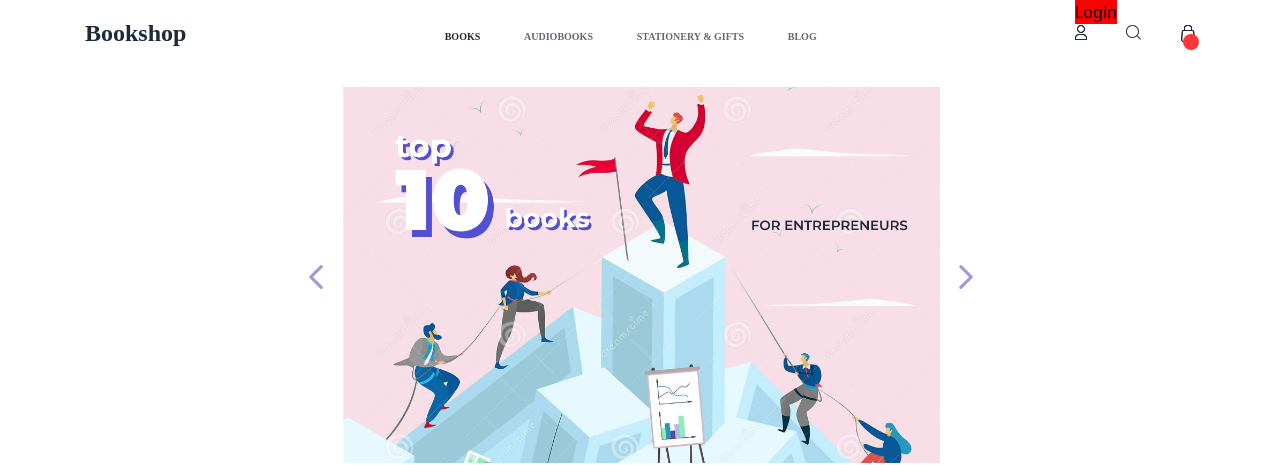
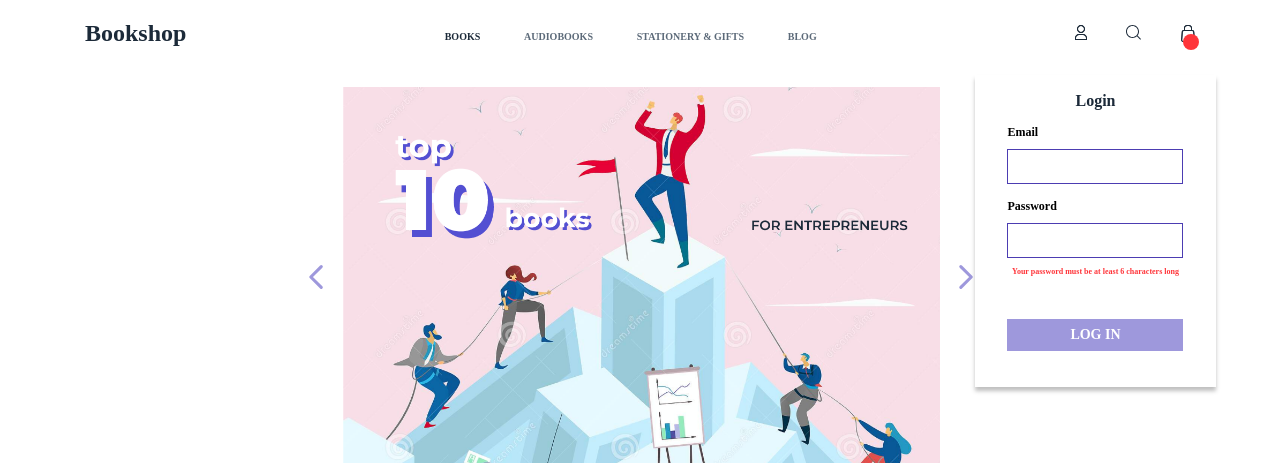
Before and after one commit to MishaShapiro/new-bookshop, a Next.js app: page / in a window 1280 px wide. Shown: the top 465 px of the page. Built offline with nearby package versions, Linux system fonts and the light colour scheme; no server answers; a web font is replaced by a local one.

Commit message:
Add login

```diff
--- a/components/Header.module.css
+++ b/components/Header.module.css
@@ -112,12 +112,90 @@
     pointer-events: none;
 }
 
-.icon_user {
+#icon_user {
     position: relative;
 }
 
 .loginWindow {
     position: absolute;
-    top: 0px;
-    background-color: red;
+    top: 50px;
+    left: -100px;
+    background: #FFF;
+    width: 241px;
+    height: 312px;
+    box-shadow: 0px 4px 4px 0px rgba(0, 0, 0, 0.25);
+
+    display: flex;
+    flex-direction: column;
+    align-items: center;
+
+    padding: 17px 0px 36px;
 }
+
+.loginHeading {
+    color: var(--text-black, #1C2A39);
+    font-family: Montserrat;
+    font-size: 16px;
+    font-style: normal;
+    font-weight: 700;
+    line-height: normal;
+}
+
+.loginText {
+    width: 176px;
+    color: #000;
+
+    font-family: Montserrat;
+    font-size: 12px;
+    font-style: normal;
+    font-weight: 700;
+    line-height: normal;
+    text-transform: capitalize;
+    margin-top: 15px;
+}
+
+.loginInput {
+    border: 1px solid #4C3DB2;
+    width: 176px;
+    height: 35px;
+
+    color: #4C3DB2;
+
+    font-family: Montserrat;
+    font-size: 12px;
+    font-style: normal;
+    font-weight: 700;
+    line-height: normal;
+    text-transform: lowercase;
+
+    margin-top: 9px;
+    padding: 10px 9px;
+}
+
+.errMess {
+    position: absolute;
+    top: 192px;
+
+    color: #FF353A;
+
+    font-family: Montserrat;
+    font-size: 8px;
+    font-style: normal;
+    font-weight: 700;
+    line-height: normal;
+}
+
+.loginBtn {
+    margin-top: 61px;
+    width: 176px;
+    height: 32px;
+    background: #9E98DC;
+    color: #FFF;
+
+    font-family: Montserrat;
+    font-size: 14px;
+    font-style: normal;
+    font-weight: 700;
+    line-height: normal;
+    text-transform: uppercase;
+}
--- a/components/Header.tsx
+++ b/components/Header.tsx
@@ -1,10 +1,14 @@
 import Link from "next/link"
 import styles from "./Header.module.css"
 import { useRouter } from "next/router"
+import { useState } from "react"
 
 function Header() {
 
     const pathname = useRouter().pathname
+
+    const [email, setEmail] = useState("")
+    const [pass, setPass] = useState("")
 
     console.log(pathname)
     return (
@@ -30,12 +34,18 @@ function Header() {
                     </ul>
                 </nav>
                 <div className={styles.container__icons}>
-                    <div  id={styles.icon_user} className={styles.icons}>
+                    <div id={styles.icon_user} className={styles.icons}>
                         <Link href={"/user"}>
                             <img src="/svg/user.svg" alt="user.svg" />
                         </Link>
                         <div className={styles.loginWindow}>
-                            Login
+                            <h3 className={styles.loginHeading}>Login</h3>
+                            <p className={styles.loginText}>Email</p>
+                            <input value={email} onChange={(e) => {setEmail(e.target.value)}} className={styles.loginInput} type="text" />
+                            <p className={styles.loginText}>Password</p>
+                            <input value={pass} onChange={(e) => {setPass(e.target.value)}} className={styles.loginInput} type="password" />
+                            <p className={styles.errMess}>Your password must be at least 6 characters long</p>
+                            <button className={styles.loginBtn}>Log in</button>
                         </div>
                     </div>
                     <div id={styles.icon_search} className={styles.icons}>
--- a/src/pages/index.tsx
+++ b/src/pages/index.tsx
@@ -12,9 +12,28 @@ export default function Home() {
 
   const [theam, setTheam] = useState(theams[0])
 
+  const Values : any = {
+    "Architecture": "subject:Architecture",
+    "Art & Fashion": "subject:Art",
+    "Biography": "subject:Biography & Autobiography",
+    "Business": "subject:Business",
+    "Crafts & Hobbies": "subject:Crafts & Hobbies",
+    "Drama": "subject:Drama",
+    "Fiction": "subject:Fiction",
+    "Food & Drink": "subject:Cooking",
+    "Health & Wellbeing": "subject:Health & Fitness",
+    "History & Politics": "subject:History",
+    "Humor": "subject:Humor",
+    "Poetry": "subject:Poetry",
+    "Psychology": "subject:Psychology",
+    "Science": "subject:Science",
+    "Technology": "subject:Technology",
+    "Travel & Maps": "subject:Travel",
+  }
+
   useEffect(() => {
     fetch("/api/books?" + new URLSearchParams({
-      subject: "Architect",
+      subject: Values[theam],
       page: "6",
     }),
     {
@@ -23,7 +42,7 @@ export default function Home() {
     .then((data) => {return data.json()})
     .then((data) => {console.log(data)})
     .catch((res) => {console.log("error", res)})
-  }, [])
+  }, [theam])
 
   return (
     <Layout>
```
